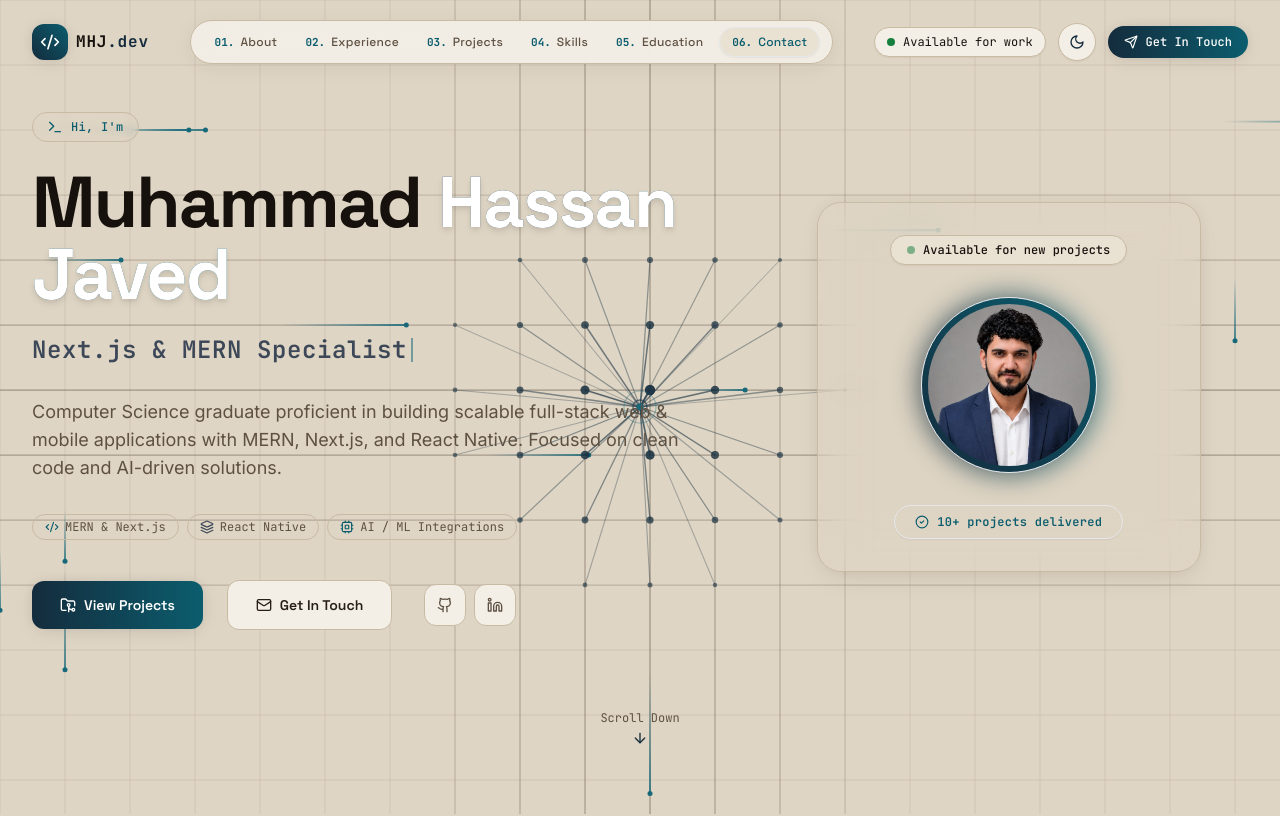
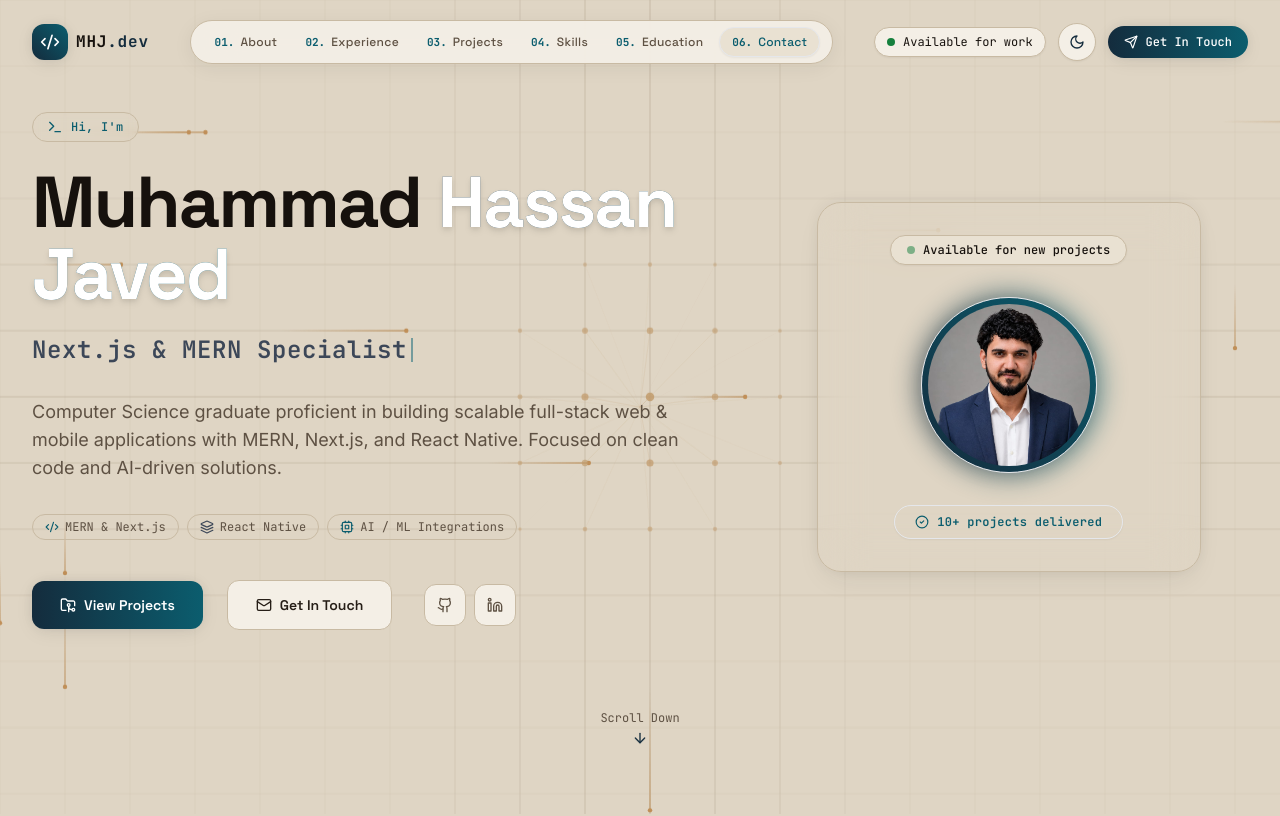
Before and after one commit to hassan0981/Hassan-Javed, a Next.js app: page / in a window 1280 px wide. Shown: the top 816 px of the page. Built offline with nearby package versions, Linux system fonts and the light colour scheme.

Commit message:
Revert "feat(hero): enhance cursor effect with dark high-contrast animated lines, focal hub and grid proximity response"
This reverts commit c42f0e75493d8be19d4a310427c0d629ed3b5500.

```diff
--- a/src/components/ui/ParticleBackground.tsx
+++ b/src/components/ui/ParticleBackground.tsx
@@ -28,8 +28,8 @@ export const ParticleBackground: React.FC = () => {
     let isVisible = true;
     let isRunning = false;
 
-    let width = (canvas.width = container.offsetWidth || window.innerWidth);
-    let height = (canvas.height = container.offsetHeight || window.innerHeight);
+    let width = (canvas.width = window.innerWidth);
+    let height = (canvas.height = window.innerHeight);
 
     let mouseX = width / 2;
     let mouseY = height / 2;
@@ -37,16 +37,14 @@ export const ParticleBackground: React.FC = () => {
     let targetMouseY = height / 2;
 
     const handleResize = () => {
-      if (!canvas || !container) return;
-      width = canvas.width = container.offsetWidth || window.innerWidth;
-      height = canvas.height = container.offsetHeight || window.innerHeight;
+      if (!canvas) return;
+      width = canvas.width = window.innerWidth;
+      height = canvas.height = window.innerHeight;
     };
 
     const handleMouseMove = (e: MouseEvent) => {
-      if (!canvas) return;
-      const rect = canvas.getBoundingClientRect();
-      targetMouseX = e.clientX - rect.left;
-      targetMouseY = e.clientY - rect.top;
+      targetMouseX = e.clientX;
+      targetMouseY = e.clientY;
     };
 
     window.addEventListener("resize", handleResize, { passive: true });
@@ -87,34 +85,34 @@ export const ParticleBackground: React.FC = () => {
       const cols = Math.floor(width / gridSpacing) + 2;
       const rows = Math.floor(height / gridSpacing) + 2;
 
-      // 1. Draw Cyber Kinetic Grid with cursor proximity darkening
+      // 1. Draw Cyber Kinetic Grid
       for (let c = 0; c <= cols; c++) {
         const baseX = c * gridSpacing;
         const distToMouseX = Math.abs(baseX - mouseX);
-        const intensity = Math.max(0, 1 - distToMouseX / 260);
+        const intensity = Math.max(0, 1 - distToMouseX / 250);
 
         ctx.beginPath();
         ctx.moveTo(baseX, 0);
         ctx.lineTo(baseX, height);
         ctx.strokeStyle = isLightMode
-          ? `rgba(75, 62, 50, ${0.12 + intensity * 0.35})`
+          ? `rgba(130, 110, 85, ${0.1 + intensity * 0.2})`
           : `rgba(30, 78, 107, ${0.16 + intensity * 0.25})`;
-        ctx.lineWidth = intensity > 0.15 ? 1.25 : 0.75;
+        ctx.lineWidth = intensity > 0.2 ? 1.1 : 0.75;
         ctx.stroke();
       }
 
       for (let r = 0; r <= rows; r++) {
         const baseY = r * gridSpacing;
         const distToMouseY = Math.abs(baseY - mouseY);
-        const intensity = Math.max(0, 1 - distToMouseY / 260);
+        const intensity = Math.max(0, 1 - distToMouseY / 250);
 
         ctx.beginPath();
         ctx.moveTo(0, baseY);
         ctx.lineTo(width, baseY);
         ctx.strokeStyle = isLightMode
-          ? `rgba(75, 62, 50, ${0.12 + intensity * 0.35})`
+          ? `rgba(130, 110, 85, ${0.1 + intensity * 0.2})`
           : `rgba(30, 78, 107, ${0.16 + intensity * 0.25})`;
-        ctx.lineWidth = intensity > 0.15 ? 1.25 : 0.75;
+        ctx.lineWidth = intensity > 0.2 ? 1.1 : 0.75;
         ctx.stroke();
       }
 
@@ -129,8 +127,8 @@ export const ParticleBackground: React.FC = () => {
 
           const grad = ctx.createLinearGradient(p.x - p.length, p.y, p.x, p.y);
           if (isLightMode) {
-            grad.addColorStop(0, "rgba(12, 100, 119, 0)");
-            grad.addColorStop(1, "rgba(12, 100, 119, 0.85)");
+            grad.addColorStop(0, "rgba(186, 140, 85, 0)");
+            grad.addColorStop(1, "rgba(186, 140, 85, 0.7)");
           } else {
             grad.addColorStop(0, "rgba(45, 212, 191, 0)");
             grad.addColorStop(1, "rgba(45, 212, 191, 0.8)");
@@ -144,8 +142,8 @@ export const ParticleBackground: React.FC = () => {
 
           // Glowing pulse head
           ctx.beginPath();
-          ctx.arc(p.x, p.y, 2.5, 0, Math.PI * 2);
-          ctx.fillStyle = isLightMode ? "#0C6477" : "#2DD4BF";
+          ctx.arc(p.x, p.y, 2.2, 0, Math.PI * 2);
+          ctx.fillStyle = isLightMode ? "#B87E3E" : "#2DD4BF";
           ctx.fill();
         } else {
           p.y += p.speed;
@@ -156,8 +154,8 @@ export const ParticleBackground: React.FC = () => {
 
           const grad = ctx.createLinearGradient(p.x, p.y - p.length, p.x, p.y);
           if (isLightMode) {
-            grad.addColorStop(0, "rgba(12, 100, 119, 0)");
-            grad.addColorStop(1, "rgba(12, 100, 119, 0.85)");
+            grad.addColorStop(0, "rgba(186, 140, 85, 0)");
+            grad.addColorStop(1, "rgba(186, 140, 85, 0.7)");
           } else {
             grad.addColorStop(0, "rgba(45, 212, 191, 0)");
             grad.addColorStop(1, "rgba(45, 212, 191, 0.8)");
@@ -171,18 +169,17 @@ export const ParticleBackground: React.FC = () => {
 
           // Glowing pulse head
           ctx.beginPath();
-          ctx.arc(p.x, p.y, 2.5, 0, Math.PI * 2);
-          ctx.fillStyle = isLightMode ? "#0C6477" : "#2DD4BF";
+          ctx.arc(p.x, p.y, 2.2, 0, Math.PI * 2);
+          ctx.fillStyle = isLightMode ? "#B87E3E" : "#2DD4BF";
           ctx.fill();
         }
       });
 
-      // 3. Draw Intersecting Node Dots Near Cursor & Constellation Lines (Dark & High Contrast)
-      const cursorRadius = 210;
-      const minC = Math.max(0, Math.floor((mouseX - cursorRadius) / gridSpacing));
-      const maxC = Math.min(cols, Math.ceil((mouseX + cursorRadius) / gridSpacing));
-      const minR = Math.max(0, Math.floor((mouseY - cursorRadius) / gridSpacing));
-      const maxR = Math.min(rows, Math.ceil((mouseY + cursorRadius) / gridSpacing));
+      // 3. Draw Intersecting Node Dots Near Cursor (Bounding Box Optimized - only ~16 points checked)
+      const minC = Math.max(0, Math.floor((mouseX - 180) / gridSpacing));
+      const maxC = Math.min(cols, Math.ceil((mouseX + 180) / gridSpacing));
+      const minR = Math.max(0, Math.floor((mouseY - 180) / gridSpacing));
+      const maxR = Math.min(rows, Math.ceil((mouseY + 180) / gridSpacing));
 
       for (let c = minC; c <= maxC; c++) {
         for (let r = minR; r <= maxR; r++) {
@@ -193,57 +190,29 @@ export const ParticleBackground: React.FC = () => {
           const dy = gy - mouseY;
           const distSq = dx * dx + dy * dy;
 
-          if (distSq < cursorRadius * cursorRadius) {
+          if (distSq < 32400) {
             const dist = Math.sqrt(distSq);
-            const factor = 1 - dist / cursorRadius;
-            const size = 2.0 + factor * 3.5;
+            const factor = 1 - dist / 180;
+            const size = 1.5 + factor * 3;
 
-            // Connect nearest grid points to cursor with dark, responsive animated lines
+            ctx.beginPath();
+            ctx.arc(gx, gy, size, 0, Math.PI * 2);
+            ctx.fillStyle = isLightMode
+              ? `rgba(186, 140, 85, ${0.35 + factor * 0.55})`
+              : `rgba(45, 212, 191, ${0.35 + factor * 0.55})`;
+            ctx.fill();
+
+            // Connect nearest grid points to cursor
             ctx.beginPath();
             ctx.moveTo(gx, gy);
             ctx.lineTo(mouseX, mouseY);
             ctx.strokeStyle = isLightMode
-              ? `rgba(16, 42, 60, ${0.25 + factor * 0.6})`
-              : `rgba(45, 212, 191, ${factor * 0.35})`;
-            ctx.lineWidth = isLightMode ? 1.0 + factor * 0.8 : 0.85;
+              ? `rgba(186, 140, 85, ${factor * 0.3})`
+              : `rgba(45, 212, 191, ${factor * 0.3})`;
+            ctx.lineWidth = 0.75;
             ctx.stroke();
-
-            // Dark grid node point at intersection
-            ctx.beginPath();
-            ctx.arc(gx, gy, size, 0, Math.PI * 2);
-            ctx.fillStyle = isLightMode
-              ? `rgba(16, 42, 60, ${0.55 + factor * 0.45})`
-              : `rgba(45, 212, 191, ${0.35 + factor * 0.55})`;
-            ctx.fill();
           }
         }
-      }
-
-      // 4. Cursor Focal Hub & Pulse Wave
-      if (mouseX > 0 && mouseX < width && mouseY > 0 && mouseY < height) {
-        // Outer subtle magnetic halo
-        ctx.beginPath();
-        ctx.arc(mouseX, mouseY, 16, 0, Math.PI * 2);
-        ctx.strokeStyle = isLightMode
-          ? "rgba(12, 100, 119, 0.35)"
-          : "rgba(45, 212, 191, 0.35)";
-        ctx.lineWidth = 1.2;
-        ctx.stroke();
-
-        // Inner magnetic ring
-        ctx.beginPath();
-        ctx.arc(mouseX, mouseY, 7, 0, Math.PI * 2);
-        ctx.strokeStyle = isLightMode
-          ? "rgba(16, 42, 60, 0.6)"
-          : "rgba(45, 212, 191, 0.6)";
-        ctx.lineWidth = 1.5;
-        ctx.stroke();
-
-        // Solid central focal dot
-        ctx.beginPath();
-        ctx.arc(mouseX, mouseY, 3.5, 0, Math.PI * 2);
-        ctx.fillStyle = isLightMode ? "#0C6477" : "#2DD4BF";
-        ctx.fill();
       }
 
       animationFrameId = requestAnimationFrame(render);
@@ -279,7 +248,7 @@ export const ParticleBackground: React.FC = () => {
       <div className="absolute bottom-10 left-1/4 w-80 h-80 rounded-full bg-accent-violet/15 blur-3xl pointer-events-none transform-gpu" />
 
       {/* Kinetic Holographic Cyber Grid & Energy Pulse Canvas */}
-      <canvas ref={canvasRef} className="block w-full h-full opacity-95" />
+      <canvas ref={canvasRef} className="block w-full h-full opacity-80" />
     </div>
   );
 };
```
